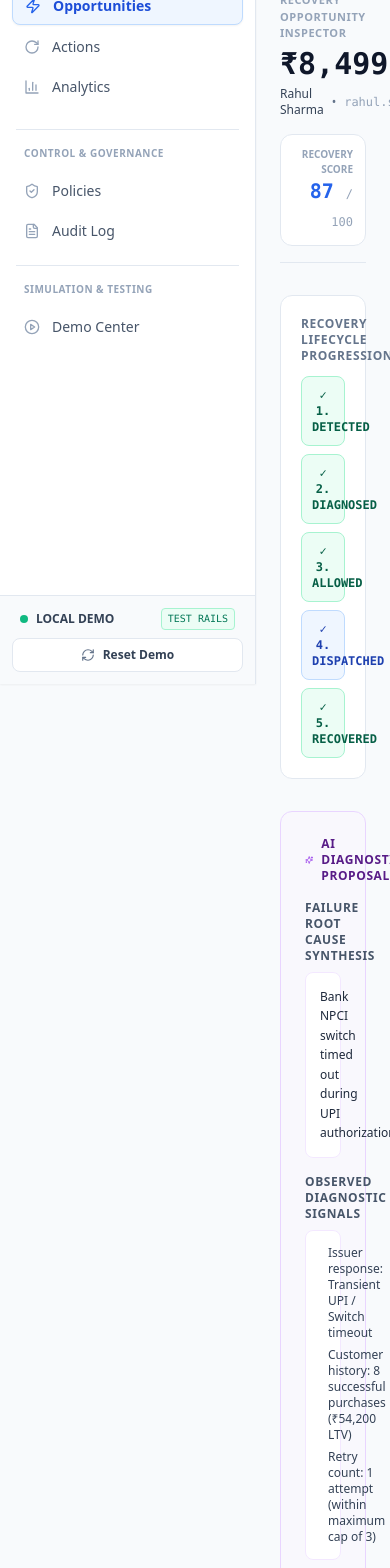
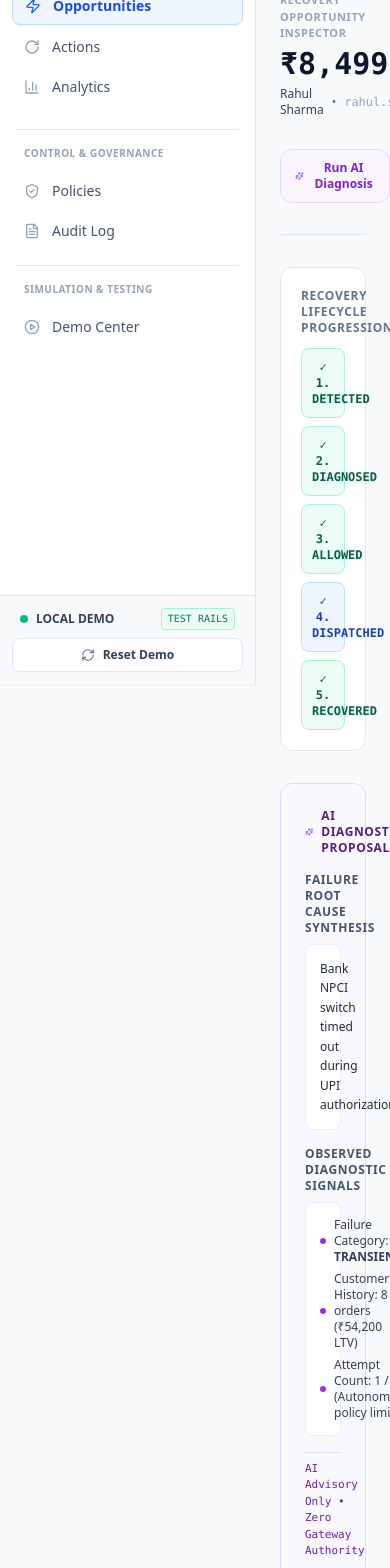
Before and after one commit to Rarebuffalo/RecoverX, a Next.js app in the folder apps/web/: page /opportunities/opp_demo_01 in a window 390 px wide. Shown: the part 160-1728 px from the top of the page. Built offline with nearby package versions, Linux system fonts and the light colour scheme; no server answers.

Commit message:
feat(web): enhance opportunity inspector with skeletons, live AI diagnosis, and retry

```diff
--- a/apps/web/src/app/opportunities/[id]/page.tsx
+++ b/apps/web/src/app/opportunities/[id]/page.tsx
@@ -20,15 +20,18 @@ import {
   Building,
   FileText,
   Lock,
+  RefreshCw,
 } from "lucide-react";
 import {
   fetchOpportunityById,
+  evaluateOpportunity,
   executeRecoveryAction,
   simulatePaymentSuccess,
   fetchAuditEvents,
 } from "@/lib/api";
 import { RecoveryOpportunity, AuditEvent } from "@/lib/types";
 import { StatusBadge } from "@/components/ui/StatusBadge";
+import { formatINR, formatDate, getStatusBadgeConfig } from "@/lib/utils";
 import clsx from "clsx";
 
 export default function OpportunityDetailInspectorPage() {
@@ -38,25 +41,34 @@ export default function OpportunityDetailInspectorPage() {
   const [opportunity, setOpportunity] = useState<RecoveryOpportunity | null>(null);
   const [auditEvents, setAuditEvents] = useState<AuditEvent[]>([]);
   const [loading, setLoading] = useState(true);
+  const [evaluating, setEvaluating] = useState(false);
   const [executing, setExecuting] = useState(false);
   const [simulating, setSimulating] = useState(false);
+  const [loadError, setLoadError] = useState<string | null>(null);
   const [feedback, setFeedback] = useState<{ type: "success" | "error"; message: string } | null>(null);
 
-  // Local simulated execution state for immediate feedback
+  // Live evaluation data if triggered
+  const [aiEvaluation, setAiEvaluation] = useState<any | null>(null);
   const [localStatus, setLocalStatus] = useState<string | null>(null);
   const [paymentLinkUrl, setPaymentLinkUrl] = useState<string | null>(null);
 
   const loadData = React.useCallback(async () => {
     try {
       setLoading(true);
+      setLoadError(null);
       const [opp, events] = await Promise.all([
         fetchOpportunityById(id),
         fetchAuditEvents(),
       ]);
-      if (opp) setOpportunity(opp);
+      if (opp) {
+        setOpportunity(opp);
+      } else {
+        setLoadError("Recovery opportunity not found.");
+      }
       if (events) setAuditEvents(events);
-    } catch (e) {
+    } catch (e: any) {
       console.error("Failed to load opportunity", e);
+      setLoadError(e.message || "Failed to retrieve opportunity details from server.");
     } finally {
       setLoading(false);
     }
@@ -66,29 +78,71 @@ export default function OpportunityDetailInspectorPage() {
     loadData();
   }, [loadData]);
 
+  const handleRunAgentEvaluation = async () => {
+    if (!opportunity) return;
+    try {
+      setEvaluating(true);
+      setFeedback(null);
+      const evalResult = await evaluateOpportunity(opportunity.id);
+      setAiEvaluation(evalResult);
+      setFeedback({
+        type: "success",
+        message: `AI Diagnostic Agent (${evalResult.agent_model || "Deterministic"}) completed in ${evalResult.latency_ms || 12}ms.`,
+      });
+    } catch (err: any) {
+      setFeedback({
+        type: "error",
+        message: err.message || "AI diagnostic evaluation failed.",
+      });
+    } finally {
+      setEvaluating(false);
+    }
+  };
+
   if (loading && !opportunity) {
     return (
-      <div className="p-12 text-center text-slate-500 bg-white border border-slate-200 rounded-xl">
-        Loading opportunity details...
+      <div className="space-y-6 animate-pulse">
+        <div className="h-4 w-48 bg-slate-200 rounded"></div>
+        <div className="h-20 bg-white border border-slate-200 rounded-xl p-6"></div>
+        <div className="h-24 bg-white border border-slate-200 rounded-xl p-6"></div>
+        <div className="grid grid-cols-1 lg:grid-cols-2 gap-6">
+          <div className="h-80 bg-purple-50/40 border border-purple-100 rounded-xl p-6"></div>
+          <div className="h-80 bg-white border border-slate-200 rounded-xl p-6"></div>
+        </div>
+      </div>
+    );
+  }
+
+  if (loadError || !opportunity) {
+    return (
+      <div className="p-12 text-center bg-white border border-slate-200 rounded-xl space-y-4 max-w-lg mx-auto mt-8">
+        <div className="w-10 h-10 rounded-full bg-rose-50 border border-rose-200 flex items-center justify-center mx-auto text-rose-600">
+          <AlertTriangle className="w-5 h-5" />
+        </div>
+        <div className="space-y-1">
+          <div className="text-slate-900 font-bold text-base">Unable to Load Recovery Opportunity</div>
+          <p className="text-xs text-slate-500">{loadError || "The requested opportunity ID could not be retrieved from the recovery engine."}</p>
+        </div>
+        <div className="flex items-center justify-center gap-3 pt-2">
+          <button
+            onClick={() => loadData()}
+            className="px-4 py-2 bg-blue-600 hover:bg-blue-700 text-white rounded-lg text-xs font-semibold flex items-center gap-1.5 transition"
+          >
+            <RefreshCw className="w-3.5 h-3.5" />
+            <span>Try Again</span>
+          </button>
+          <Link
+            href="/opportunities"
+            className="px-4 py-2 bg-slate-100 hover:bg-slate-200 text-slate-700 rounded-lg text-xs font-semibold transition"
+          >
+            Back to Work Queue
+          </Link>
+        </div>
       </div>
     );
   }
 
   const opp = opportunity;
-  if (!opp) {
-    return (
-      <div className="p-12 text-center bg-white border border-slate-200 rounded-xl space-y-4">
-        <div className="text-slate-800 font-semibold">Opportunity not found</div>
-        <Link
-          href="/opportunities"
-          className="text-xs text-blue-600 hover:underline font-semibold"
-        >
-          ← Back to Work Queue
-        </Link>
-      </div>
-    );
-  }
-
   const amount = opp.revenue_at_risk_inr || 8499;
   const score = opp.recovery_score || 87;
   const currentStatus = localStatus || opp.status || "DETECTED";
@@ -131,7 +185,7 @@ export default function OpportunityDetailInspectorPage() {
       setLocalStatus("RECOVERED");
       setFeedback({
         type: "success",
-        message: `Payment captured! ₹${amount.toLocaleString("en-IN")} verified by Razorpay webhook.`,
+        message: `Payment captured! ${formatINR(amount)} verified by Razorpay webhook.`,
       });
       loadData();
     } catch (err: any) {
@@ -163,7 +217,7 @@ export default function OpportunityDetailInspectorPage() {
             </div>
             <div className="flex items-center gap-3 mt-1">
               <span className="text-3xl font-bold font-mono text-slate-900">
-                ₹{amount.toLocaleString("en-IN")}
+                {formatINR(amount)}
               </span>
               <StatusBadge status={currentStatus} size="md" />
             </div>
@@ -182,8 +236,17 @@ export default function OpportunityDetailInspectorPage() {
             </div>
           </div>
 
-          <div className="flex items-center gap-2">
-            <div className="p-3 bg-white border border-slate-200 rounded-xl text-right shadow-xs">
+          <div className="flex items-center gap-3">
+            <button
+              onClick={handleRunAgentEvaluation}
+              disabled={evaluating}
+              className="px-3.5 py-2.5 bg-purple-50 hover:bg-purple-100 text-purple-700 border border-purple-200 rounded-xl text-xs font-semibold flex items-center gap-2 shadow-xs transition disabled:opacity-50"
+            >
+              <Sparkles className={clsx("w-3.5 h-3.5 text-purple-600", evaluating && "animate-spin")} />
+              <span>{evaluating ? "Synthesizing AI..." : "Run AI Diagnosis"}</span>
+            </button>
+
+            <div className="p-3 bg-white border border-slate-200 rounded-xl text-right shadow-xs min-w-[100px]">
               <div className="text-[10px] text-slate-400 uppercase font-semibold">
                 Recovery Score
               </div>
@@ -290,34 +353,50 @@ export default function OpportunityDetailInspectorPage() {
               Failure Root Cause Synthesis
             </div>
             <p className="text-xs text-slate-800 leading-relaxed bg-white/80 p-3.5 rounded-lg border border-purple-100">
-              {opp.order?.payment_attempts?.[0]?.failure_reason ||
+              {aiEvaluation?.ai_proposal?.diagnosis_summary ||
+                opp.order?.payment_attempts?.[0]?.failure_reason ||
                 "Customer encountered a transient bank switch gateway timeout during UPI checkout. Prior purchase velocity confirms high buyer intent with zero fraud markers."}
             </p>
           </div>
 
           {/* Observed Signals */}
           <div className="space-y-2">
-            <div className="text-xs text-slate-600 font-semibold uppercase tracking-wider">
-              Observed Diagnostic Signals
+            <div className="text-xs text-slate-600 font-semibold uppercase tracking-wider flex items-center justify-between">
+              <span>Observed Diagnostic Signals</span>
+              {aiEvaluation && (
+                <span className="text-[10px] font-mono text-purple-700 bg-purple-100 px-1.5 py-0.5 rounded">
+                  Confidence: {Math.round((aiEvaluation.ai_proposal?.confidence || 0.91) * 100)}%
+                </span>
+              )}
             </div>
             <ul className="space-y-1.5 text-xs text-slate-700 bg-white/80 p-3.5 rounded-lg border border-purple-100">
               <li className="flex items-center gap-2">
-                <span className="w-1.5 h-1.5 rounded-full bg-purple-600" />
-                <span>Issuer response: Transient UPI / Switch timeout</span>
+                <span className="w-1.5 h-1.5 rounded-full bg-purple-600 shrink-0" />
+                <span>
+                  Failure Category:{" "}
+                  <strong>{aiEvaluation?.deterministic_score?.failure_category || opp.failure_category || "TRANSIENT"}</strong>
+                </span>
               </li>
               <li className="flex items-center gap-2">
-                <span className="w-1.5 h-1.5 rounded-full bg-purple-600" />
-                <span>Customer history: 8 successful purchases (₹54,200 LTV)</span>
+                <span className="w-1.5 h-1.5 rounded-full bg-purple-600 shrink-0" />
+                <span>
+                  Customer History: {opp.order?.customer?.total_orders || 6} orders ({formatINR(opp.order?.customer?.lifetime_value_inr || 24500)} LTV)
+                </span>
               </li>
               <li className="flex items-center gap-2">
-                <span className="w-1.5 h-1.5 rounded-full bg-purple-600" />
-                <span>Retry count: 1 attempt (within maximum cap of 3)</span>
+                <span className="w-1.5 h-1.5 rounded-full bg-purple-600 shrink-0" />
+                <span>
+                  Attempt Count: {opp.attempt_count} / 2 (Autonomous policy limit)
+                </span>
               </li>
             </ul>
           </div>
 
-          <div className="text-[11px] text-purple-800 font-mono pt-2 border-t border-purple-200">
-            AI has zero financial authority • Cannot trigger payment gateways directly
+          <div className="text-[11px] text-purple-800 font-mono pt-2 border-t border-purple-200 flex items-center justify-between">
+            <span>AI Advisory Only • Zero Gateway Authority</span>
+            {aiEvaluation?.latency_ms !== undefined && (
+              <span>Latency: {aiEvaluation.latency_ms}ms</span>
+            )}
           </div>
         </div>
 
@@ -345,10 +424,11 @@ export default function OpportunityDetailInspectorPage() {
                     "text-base font-bold font-mono uppercase",
                     isAllow && "text-emerald-700",
                     isEscalate && "text-amber-700",
-                    isBlock && "text-rose-700"
+                    isBlock && "text-rose-700",
+                    isAmbiguous && "text-orange-700"
                   )}
                 >
-                  {isAllow ? "ALLOW" : isEscalate ? "ESCALATE" : "BLOCK"}
+                  {isAmbiguous ? "HOLD / AMBIGUOUS" : isAllow ? "ALLOW" : isEscalate ? "ESCALATE" : "BLOCK"}
                 </div>
               </div>
 
@@ -357,7 +437,7 @@ export default function OpportunityDetailInspectorPage() {
                   Server Amount Authority
                 </div>
                 <div className="text-sm font-bold font-mono text-slate-900">
-                  ₹{amount.toLocaleString("en-IN")}
+                  {formatINR(amount)}
                 </div>
               </div>
             </div>
@@ -381,17 +461,17 @@ export default function OpportunityDetailInspectorPage() {
               </div>
               <div className="flex items-center justify-between py-1 border-b border-slate-100">
                 <span>3. Cooldown &amp; Retry Limits</span>
-                <span className="font-semibold text-emerald-700">✓ 1 / 3 Attempts</span>
+                <span className="font-semibold text-emerald-700">✓ {opp.attempt_count} / 2 Attempts</span>
               </div>
               <div className="flex items-center justify-between py-1">
-                <span>4. Fraud &amp; Chargeback Invariant</span>
+                <span>4. Fraud &amp; Ambiguity Guards</span>
                 <span
                   className={clsx(
                     "font-semibold",
-                    !isBlock ? "text-emerald-700" : "text-rose-700"
+                    isBlock ? "text-rose-700" : isAmbiguous ? "text-orange-700" : "text-emerald-700"
                   )}
                 >
-                  {!isBlock ? "✓ Clear" : "✕ Fraud Decline"}
+                  {isBlock ? "✕ Fraud Block" : isAmbiguous ? "⚠ Quarantined" : "✓ Clear"}
                 </span>
               </div>
             </div>
@@ -442,7 +522,7 @@ export default function OpportunityDetailInspectorPage() {
                   <div className="p-4 bg-emerald-50 border border-emerald-200 rounded-lg text-center space-y-1.5">
                     <CheckCircle2 className="w-6 h-6 text-emerald-600 mx-auto" />
                     <div className="text-sm font-bold text-emerald-900">
-                      Payment Recovered: ₹{amount.toLocaleString("en-IN")}
+                      Payment Recovered: {formatINR(amount)}
                     </div>
                     <p className="text-xs text-emerald-700">
                       Captured via webhook verification. Revenue added to merchant balance.
@@ -465,7 +545,7 @@ export default function OpportunityDetailInspectorPage() {
                   <span>MANUAL REVIEW REQUIRED</span>
                 </div>
                 <p className="text-xs text-amber-900 leading-relaxed">
-                  Transaction amount (₹{amount.toLocaleString("en-IN")}) exceeds the autonomous policy cap of ₹15,000. Autonomous link generation is halted.
+                  Transaction amount ({formatINR(amount)}) exceeds the autonomous policy cap of ₹15,000. Autonomous link generation is halted.
                 </p>
                 <Link
                   href="/dashboard/policies"
@@ -477,12 +557,12 @@ export default function OpportunityDetailInspectorPage() {
             )}
 
             {isAmbiguous && (
-              <div className="p-4 bg-amber-50 border border-amber-200 rounded-lg space-y-2">
-                <div className="flex items-center gap-2 text-xs font-bold text-amber-800">
-                  <HelpCircle className="w-4 h-4 text-amber-600" />
+              <div className="p-4 bg-orange-50 border border-orange-200 rounded-lg space-y-2">
+                <div className="flex items-center gap-2 text-xs font-bold text-orange-800">
+                  <HelpCircle className="w-4 h-4 text-orange-600" />
                   <span>RECOVERY HELD (AMBIGUOUS GATEWAY RESULT)</span>
                 </div>
-                <p className="text-xs text-amber-900 leading-relaxed">
+                <p className="text-xs text-orange-900 leading-relaxed">
                   Gateway returned an unacknowledged timeout. Blind retries are strictly blocked to prevent double debiting the customer.
                 </p>
               </div>
```
